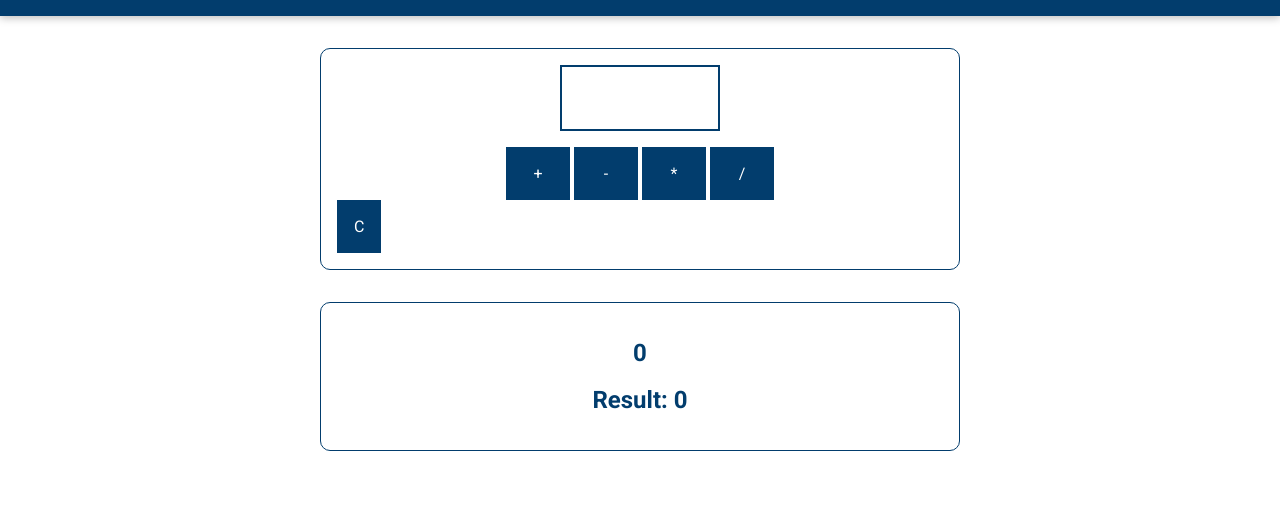
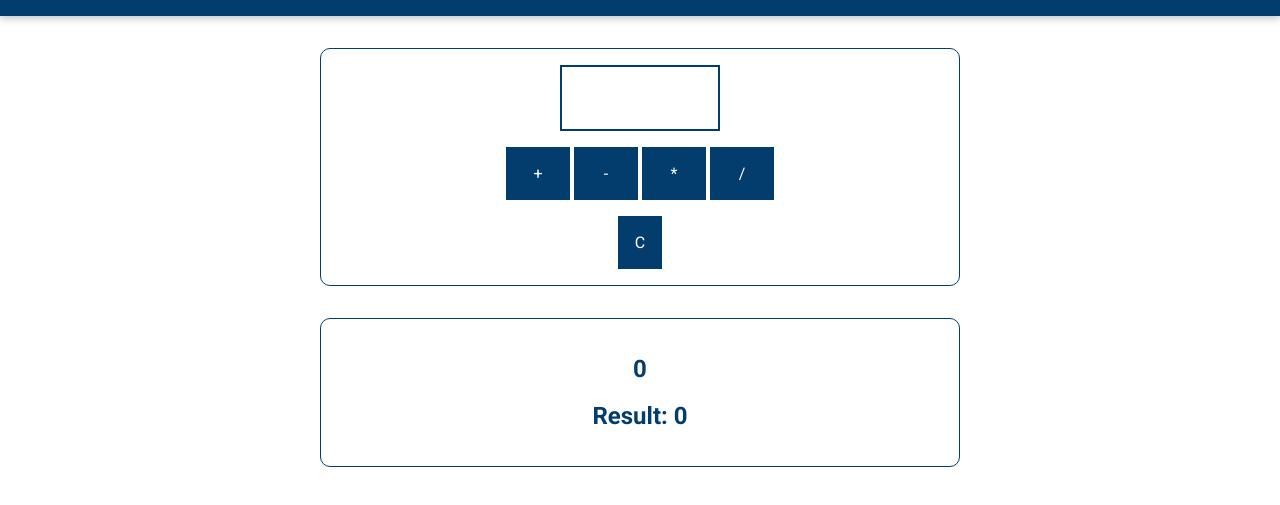
Before and after one commit to BennySLV/unconventional-calculator, a plain HTML site: page index.html in a window 1280 px wide. Shown: the part 97-602 px from the top of the page. Drawn offline with Linux system fonts and the light colour scheme.

Commit message:
Applied the styling to the new "clear" button element.

```diff
--- a/assets/styles/app.css
+++ b/assets/styles/app.css
@@ -3,7 +3,7 @@
 }
 
 html {
-  font-family: 'Roboto', open-sans;
+	font-family: "Roboto", open-sans;
 }
 
 body {
@@ -73,7 +73,8 @@ header {
 	width: 4rem;
 }
 
-#calc-actions {
+#calc-actions,
+#additional-actions {
 	margin-top: 1rem;
 	text-align: center;
 }
```
Lines whose indentation alone changed are shown as unchanged.
